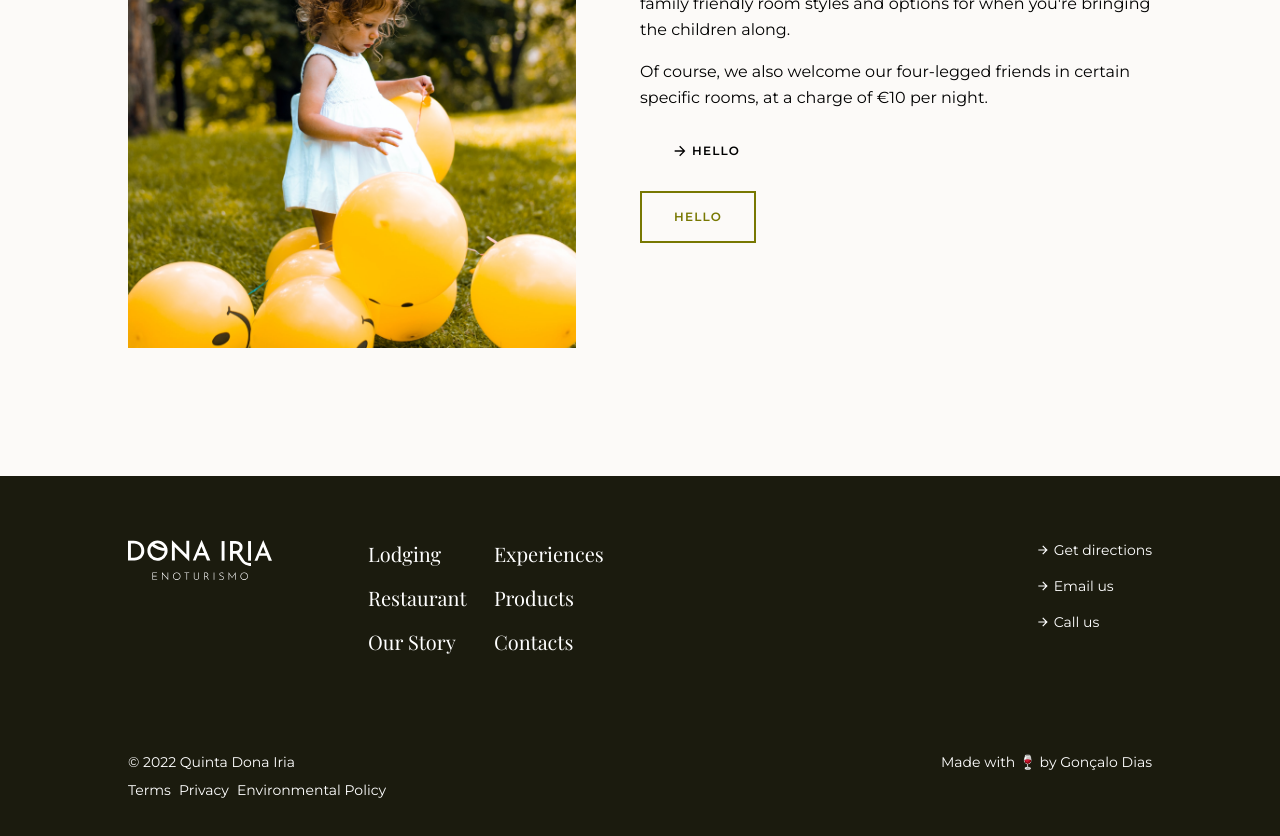
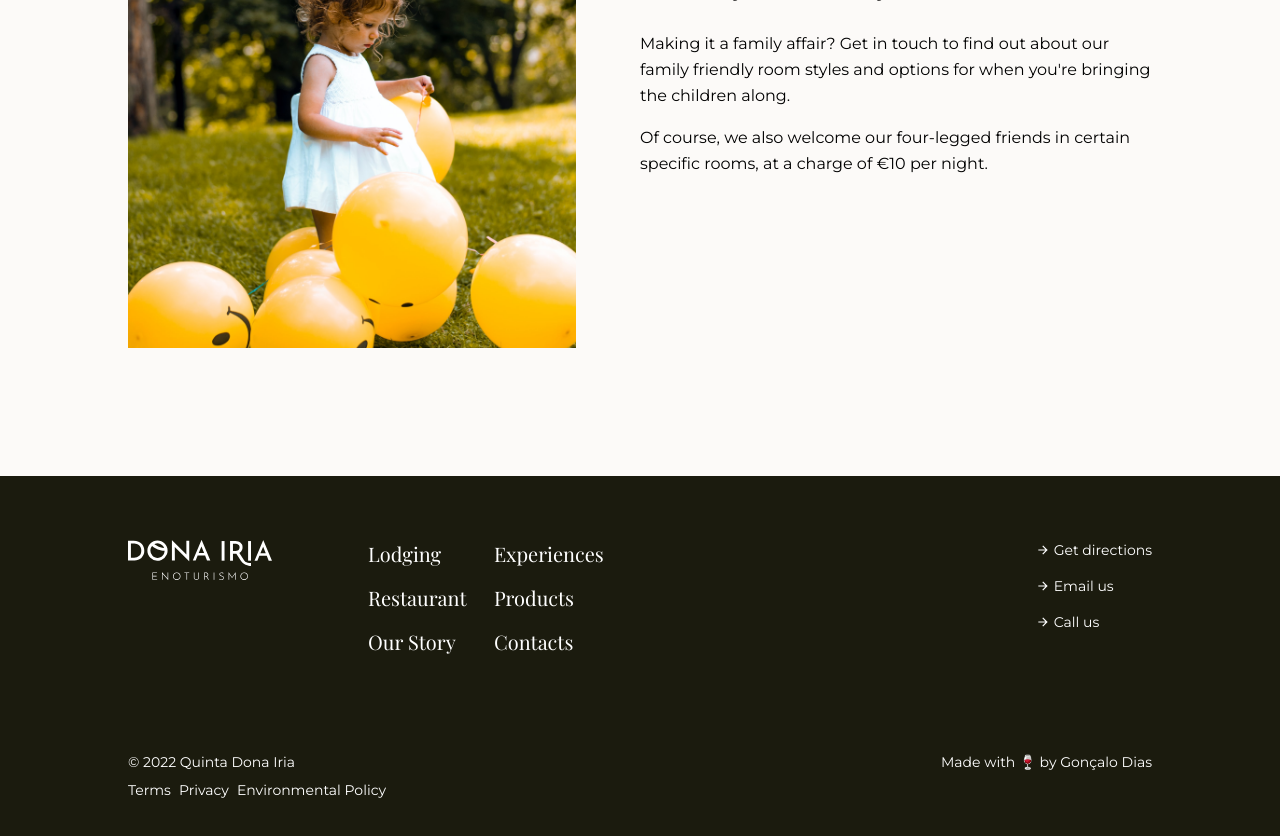
Before and after one commit to quintadonairia/quintadonairia, a Next.js app: page /lodging in a window 1280 px wide. Shown: the part 1860-2696 px from the top of the page. Built offline with nearby package versions, Linux system fonts and the light colour scheme.

Commit message:
Remove leftover props from Framer Motion

```diff
--- a/components/molecules/Header.js
+++ b/components/molecules/Header.js
@@ -4,17 +4,7 @@
       <small className="text-sm uppercase tracking-widest font-bold">
         {title}
       </small>
-      <h1
-        initial="hidden"
-        whileInView="visible"
-        viewport={{ once: true }}
-        transition={{ duration: 1, delay: 0.5 }}
-        variants={{
-          hidden: { opacity: 0 },
-          visible: { opacity: 1 },
-        }}
-        className="text-4xl lg:text-5xl text-center font-serif text-olive-500 lg:max-w-4xl"
-      >
+      <h1 className="text-4xl lg:text-5xl text-center font-serif text-olive-500 lg:max-w-4xl">
         {heading}
       </h1>
     </div>
--- a/components/organisms/Section.js
+++ b/components/organisms/Section.js
@@ -1,5 +1,3 @@
-import Link from "next/link";
-
 import Button from "../atoms/Button";
 import Header from "../molecules/Header";
 
--- a/pages/lodging.js
+++ b/pages/lodging.js
@@ -62,15 +62,6 @@
                 Of course, we also welcome our four-legged friends in certain
                 specific rooms, at a charge of €10 per night.
               </p>
-              <Button size="md" variant="link">
-                <Icon size="md" mode="light">
-                  <RiArrowRightLine />
-                </Icon>
-                Hello
-              </Button>
-              <Button size="md" variant="primary">
-                Hello
-              </Button>
             </div>
           </>
         }
```
